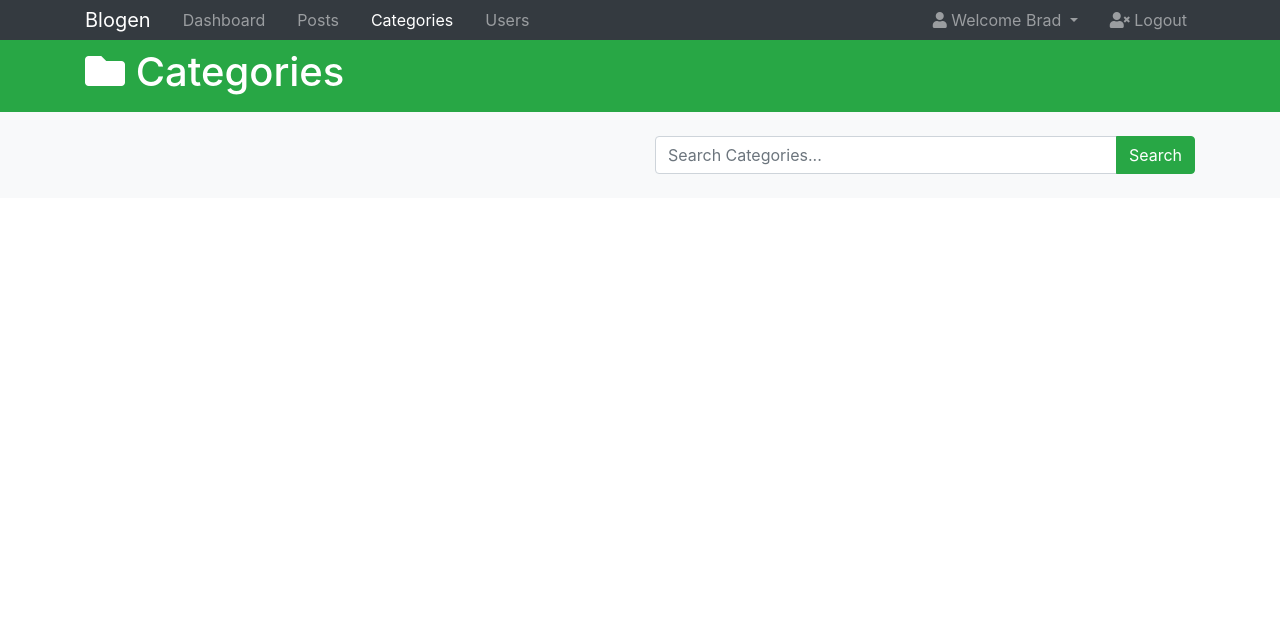
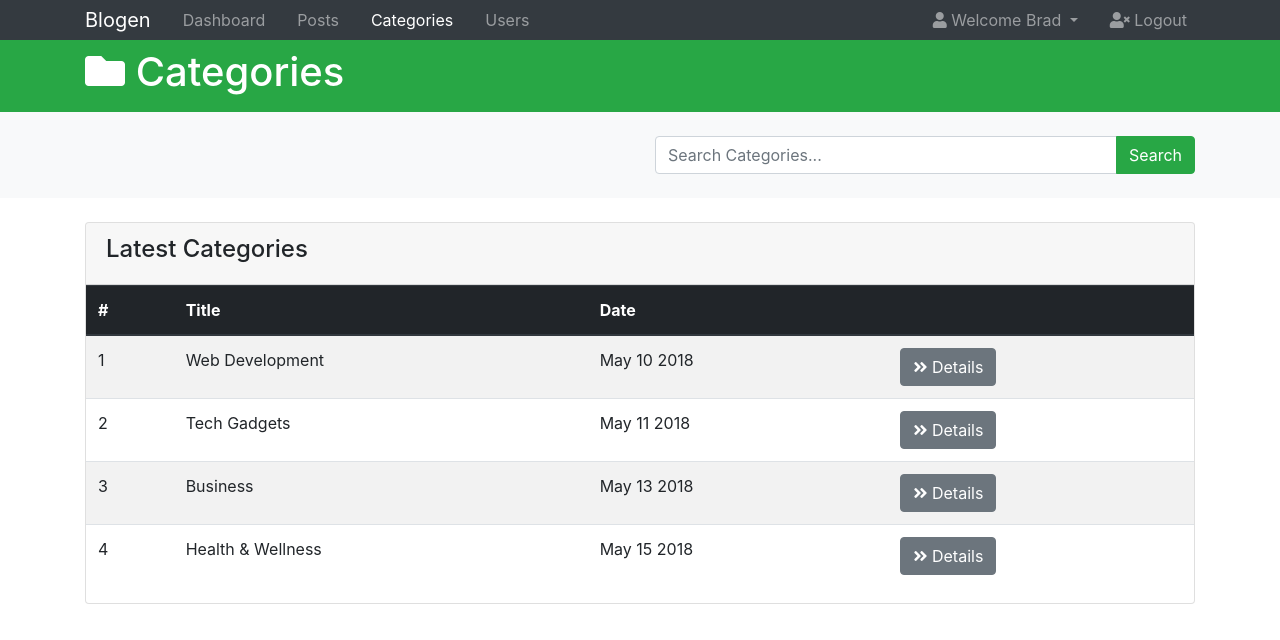
Before and after one commit to dmuruges/Bootstrap4-Blogen, a plain HTML site: page categories.html in a window 1280 px wide. Drawn offline with nearby package versions, Linux system fonts and the light colour scheme.

Commit message:
Implemented Latest Categories Section in categories.html

```diff
--- a/categories.html
+++ b/categories.html
@@ -88,6 +88,75 @@
         </div>
     </section>
 
+     <!-- CATEGORIES -->
+  <section id="categories">
+    <div class="container">
+      <div class="row">
+        <div class="col">
+          <div class="card">
+            <div class="card-header">
+              <h4>Latest Categories</h4>
+            </div>
+            <table class="table table-striped">
+              <thead class="thead-dark">
+                <tr>
+                  <th>#</th>
+                  <th>Title</th>
+                  <th>Date</th>
+                  <th></th>
+                </tr>
+              </thead>
+              <tbody>
+                <tr>
+                  <td>1</td>
+                  <td>Web Development</td>
+                  <td>May 10 2018</td>
+                  <td>
+                    <a href="details.html" class="btn btn-secondary">
+                      <i class="fas fa-angle-double-right"></i> Details
+                    </a>
+                  </td>
+                </tr>
+                <tr>
+                  <td>2</td>
+                  <td>Tech Gadgets</td>
+                  <td>May 11 2018</td>
+                  <td>
+                    <a href="details.html" class="btn btn-secondary">
+                      <i class="fas fa-angle-double-right"></i> Details
+                    </a>
+                  </td>
+                </tr>
+                <tr>
+                  <td>3</td>
+                  <td>Business</td>
+                  <td>May 13 2018</td>
+                  <td>
+                    <a href="details.html" class="btn btn-secondary">
+                      <i class="fas fa-angle-double-right"></i> Details
+                    </a>
+                  </td>
+                </tr>
+                <tr>
+                  <td>4</td>
+                  <td>Health & Wellness</td>
+                  <td>May 15 2018</td>
+                  <td>
+                    <a href="details.html" class="btn btn-secondary">
+                      <i class="fas fa-angle-double-right"></i> Details
+                    </a>
+                  </td>
+                </tr>
+
+              </tbody>
+            </table>
+
+          </div>
+        </div>
+      </div>
+    </div>
+  </section>
+
   <script src="http://code.jquery.com/jquery-3.3.1.min.js" integrity="sha256-FgpCb/KJQlLNfOu91ta32o/NMZxltwRo8QtmkMRdAu8="
     crossorigin="anonymous"></script>
   <script src="https://cdnjs.cloudflare.com/ajax/libs/popper.js/1.14.3/umd/popper.min.js" integrity="sha384-ZMP7rVo3mIykV+2+9J3UJ46jBk0WLaUAdn689aCwoqbBJiSnjAK/l8WvCWPIPm49"
```
